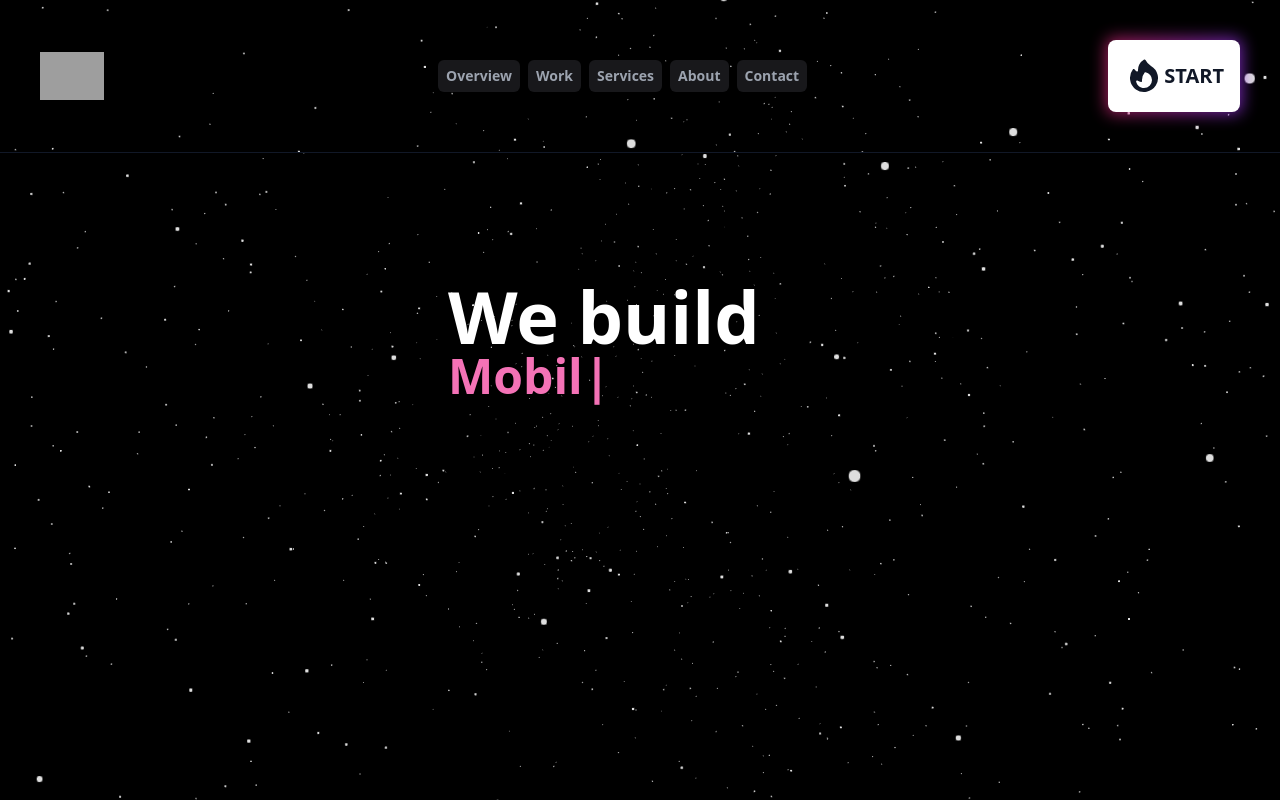
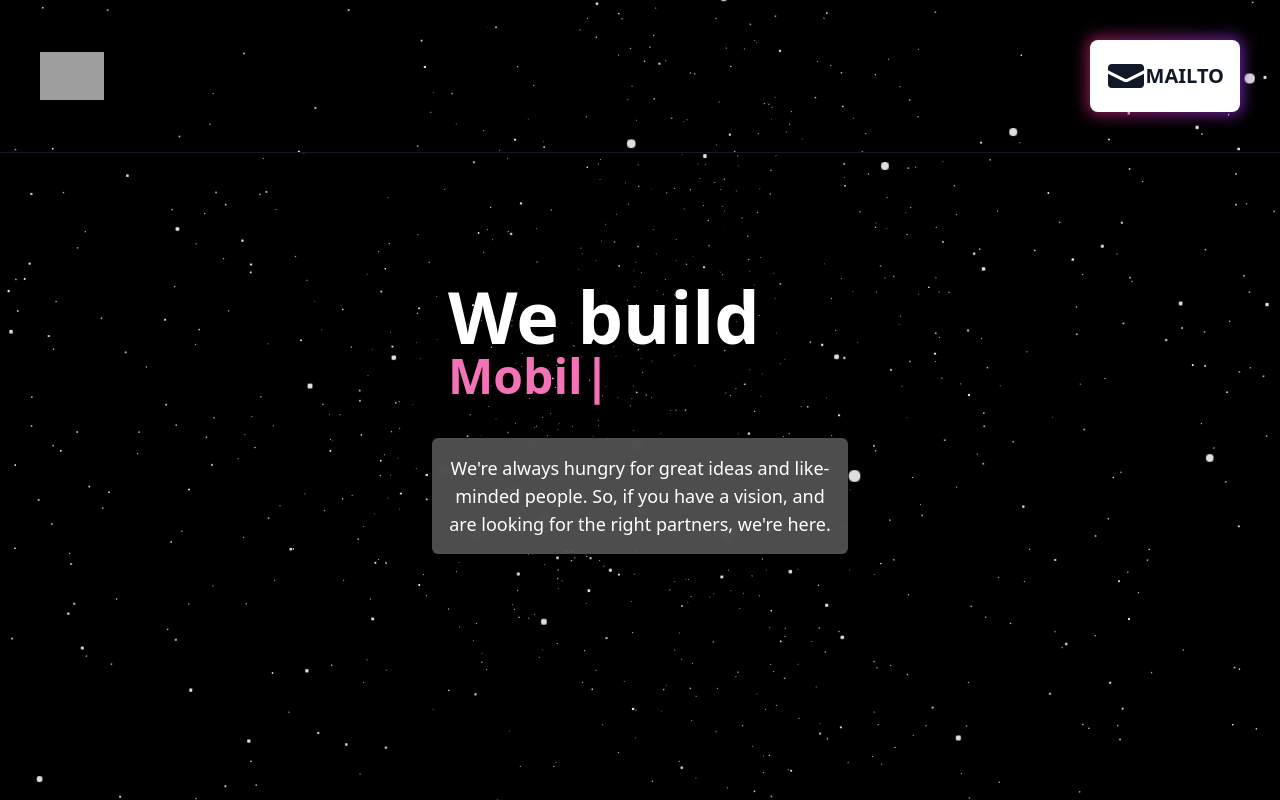
Before and after one commit to BerkAngay-terminal/code-crayons-web-landing-app, a Next.js app: page / in a window 1280 px wide. Built offline with nearby package versions, Linux system fonts and the light colour scheme; grey boxes are pictures that could not be loaded; what @badrap/bar-of-progress would draw is missing.

Commit message:
changes made

```diff
--- a/components/Header.js
+++ b/components/Header.js
@@ -2,6 +2,7 @@ import { Dialog, Transition } from '@headlessui/react'
 import { useRouter } from 'next/router'
 import { Fragment, useState } from 'react'
 import StartButton from './StartButton'
+import MailTo from './MailTo'
 import {
     Bars3Icon,
     XMarkIcon,
@@ -111,15 +112,41 @@ function Header() {
             <img onClick={() => router.push('/')} className='h-10 lg:h-12 transform transition hover:scale-110 cursor-pointer' src="https://link-cdn.fra1.cdn.digitaloceanspaces.com/Link/codecrayons%20(1).png" alt="" />
 
 
-            <div className='hidden sm:flex items-center space-x-2 w-52 no-wrap mr-32'>
+            {/* <div className='hidden sm:flex items-center space-x-2 w-52 no-wrap mr-32'>
                 <button onClick={() => router.push('/about')} className='px-2 py-1.5 text-sm font-bold text-gray-400 bg-zinc-900 rounded-md transform transition hover:scale-105 hover:bg-red-300 hover:text-black'>Overview</button>
                 <button onClick={() => router.push('/about')} className='px-2 py-1.5 text-sm font-bold text-gray-400 bg-zinc-900 rounded-md transform transition hover:scale-105 hover:bg-yellow-300 hover:text-black'>Work</button>
                 <button onClick={() => router.push('/about')} className='px-2 py-1.5 text-sm font-bold text-gray-400 bg-zinc-900 rounded-md transform transition hover:scale-105 hover:bg-green-300 hover:text-black'>Services</button>
                 <button onClick={() => router.push('/about')} className='px-2 py-1.5 text-sm font-bold text-gray-400 bg-zinc-900 rounded-md transform transition hover:scale-105 hover:bg-blue-300 hover:text-black'>About</button>
                 <button onClick={() => router.push('/about')} className='px-2 py-1.5 text-sm font-bold text-gray-400 bg-zinc-900 rounded-md transform transition hover:scale-105 hover:bg-purple-300 hover:text-black'>Contact</button>
-            </div>
+            </div> */}
 
-            <StartButton />
+
+            <MailTo email="hello@codecrayons.dev" subject="Projenizin Adı" body="Merhaba,
+Bizimle çalışmak istediğiniz için teşekkür ederiz. Yazılım destek ajansı olarak, projenizi daha iyi anlamak ve size doğru bir fiyatlandırma yapabilmek için bazı sorularımız var.
+1.	Projenizin amacı nedir? (Örneğin, yeni bir web sitesi kurulumu, mevcut bir web sitesi yenileme, mobil uygulama geliştirme vb.)
+2.	Projenin ne kadar sürede tamamlanması gerekiyor?
+3.	Projeyi tamamlamak için hangi kaynaklara ihtiyacınız var? (Örneğin, geliştiriciler, tasarımcılar, proje yöneticileri vb.)
+4.	Projeyi tamamlamak için hangi üçüncü taraf uygulamalarının veya hizmetlerin entegrasyonu gerekiyor?
+5.	Müşterilerinizin hangi özelliklere ihtiyacı var? (Örneğin, özel bir kullanıcı arayüzü, ödeme işlemleri entegrasyonu, yüksek kaliteli görüntüleri veya videoları barındırma vb.)
+6.	Projeyi tamamlamak için hangi platformlar için yazılım geliştirme hizmeti almak istiyorsunuz? (Örneğin, iOS, Android, web, masaüstü vb.)
+7.	Projeyi tamamlamak için hangi programlama dilleri ve teknolojileri kullanmak istiyorlar?
+8.	Projeyi tamamlamak için hangi tür veri tabanı gereksinimleri var?
+9.	projenin tasarımın kısmını kendiniz mi yapacaksınız, yoksa tasarımı biz mi yapacağız?
+10.	Hangi tür testler yapmayı planlıyorsunuz? (Örneğin, işlevsel testler, performans testleri, kullanıcı testleri vb.)
+11.	Projeyi tamamlamak için hangi aşamaları takip etmemiz gerekiyor? (Örneğin, geliştirme, test, canlıya alma vb.)
+12.	projenin son teslim tarihi ne zaman?
+-Proje için aklınızda belirli bir bütçe var mı?
+
+
+
+Cevabını bulamadığınız sorularımız varsa boş bırakabilirsiniz.
+En geç iki iş günü içerisinde proje fizibilitesi yapılıp size geri dönüş sağlanacaktır.
+Çalışma şeklimiz %35 ön ödemelidir bilgilerinize sunarız.
+Sorularımızı yanıtladığınızda, projenizi daha iyi anlayabilecek ve size uygun bir fiyatlandırma yapabileceğiz. Lütfen bu soruları mümkün olan en kısa sürede yanıtlarsanız seviniriz.
+Teşekkürler!
+">
+                <StartButton />
+            </MailTo>
 
         </header>
     )
--- /dev/null
+++ b/components/MailTo.js
@@ -0,0 +1,7 @@
+function MailTo({ email, subject, body, children }) {
+    return (
+        <a href={`mailto:${email}?subject=${encodeURIComponent(subject) || ''}&body=${encodeURIComponent(body) || ''}`}>{children}</a>
+    )
+}
+
+export default MailTo;
--- a/components/StartButton.js
+++ b/components/StartButton.js
@@ -1,4 +1,4 @@
-import { FireIcon } from '@heroicons/react/20/solid'
+import { EnvelopeIcon, FireIcon } from '@heroicons/react/20/solid'
 
 function StartButton() {
     return (
@@ -6,8 +6,8 @@ function StartButton() {
             <div class="relative group">
                 <div class="absolute -inset-0.5 bg-gradient-to-r from-pink-600 to-purple-600 rounded-lg blur opacity-75 group-hover:opacity-100 transition duration-1000 group-hover:duration-200 animate-tilt"></div>
                 <button className='flex items-center font-black p-4 text-xl text-gray-900 hover:text-black bg-white uppercase rounded-lg transform transition hover:scale-105'>
-                    <FireIcon className='h-10' />
-                    <p>Start</p>
+                    <EnvelopeIcon className='h-10' />
+                    <p>MAILTO</p>
                 </button>
             </div>
         </div>
--- a/pages/about.js
+++ /dev/null
@@ -1,31 +0,0 @@
-import { useRouter } from 'next/router';
-import Crawl from 'react-star-wars-crawl'
-import 'react-star-wars-crawl/lib/index.css'
-import { ArrowPathIcon } from '@heroicons/react/24/outline'
-import Header from '../components/Header';
-
-function About() {
-    const router = useRouter();
-
-    return (
-        <>
-            <div className='absolute inset-0 z-50'>
-                <Header />
-                <button onClick={() => router.reload()} className='absolute bottom-2 right-2 flex items-center justify-center w-10 h-10 p-2 text-zinc-100 bg-zinc-200 bg-opacity-10 border rounded-md hover:bg-opacity-30'>
-                    <ArrowPathIcon />
-                </button>
-            </div>
-            <div className='relative flex items-center justify-center h-screen bg-black w-full text-xs'>
-                <Crawl
-                    title="CODE CRAYONS"
-                    subTitle="About"
-                    text="leading software development company based in Izmir, Turkey. We specialize in web development and offer a wide range of services including website design and development, mobile game development, mobile app development, desktop app development, CRM solutions, and ERP systems. With a team of highly skilled and experienced web developers, we are dedicated to delivering top-quality solutions that meet the needs of our clients. Our expertise in web development allows us to create dynamic, interactive, and user-friendly websites that drive business growth. Contact us today to learn more about how we can help you achieve your goals with our custom web development solutions."
-                />
-
-
-            </div>
-        </>
-    )
-}
-
-export default About
--- a/pages/contact.js
+++ /dev/null
@@ -1,9 +0,0 @@
-import React from 'react'
-
-function contact() {
-  return (
-    <div>contact</div>
-  )
-}
-
-export default contact
--- /dev/null
+++ b/pages/en.js
@@ -0,0 +1,9 @@
+import React from 'react'
+
+function en() {
+  return (
+    <div>en</div>
+  )
+}
+
+export default en
--- a/pages/index.js
+++ b/pages/index.js
@@ -10,13 +10,23 @@ function index() {
       <Head>
         <title>Code Crayons: We build future</title>
       </Head>
-      <div className='bg-black w-full h-screen '>
-        <div className='absolute inset-0 z-50'>
+      <div className='bg-black w-full h-screen'>
+
+        <div className='absolute inset-0 z-50 flex items-center justify-center'>
+
           <div className='z-50'>
             <Header />
           </div>
+
           <Hero />
+
+          <div className='mt-48 bg-white/30 backdrop-blur-sm rounded-md p-4'>
+            <p className='text-white w-96 text-lg text-center'>We're always hungry for great ideas and
+              like-minded people. So, if you have a vision, and are looking for the right partners, we're here.</p>
+          </div>
+
         </div>
+
         <div className='-z-10 w-screen h-screen'>
           <Stars />
         </div>
--- a/pages/overview.js
+++ /dev/null
@@ -1,9 +0,0 @@
-import React from 'react'
-
-function overview() {
-  return (
-    <div>overview</div>
-  )
-}
-
-export default overview
--- a/pages/services.js
+++ /dev/null
@@ -1,9 +0,0 @@
-import React from 'react'
-
-function services() {
-  return (
-    <div>services</div>
-  )
-}
-
-export default services
--- /dev/null
+++ b/pages/tr.js
@@ -0,0 +1,9 @@
+import React from 'react'
+
+function tr() {
+    return (
+        <div>tr</div>
+    )
+}
+
+export default tr
--- a/pages/work.js
+++ /dev/null
@@ -1,9 +0,0 @@
-import React from 'react'
-
-function work() {
-    return (
-        <div>work</div>
-    )
-}
-
-export default work
```
